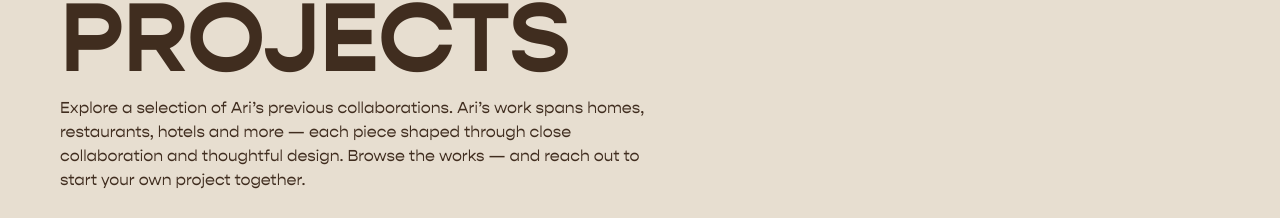
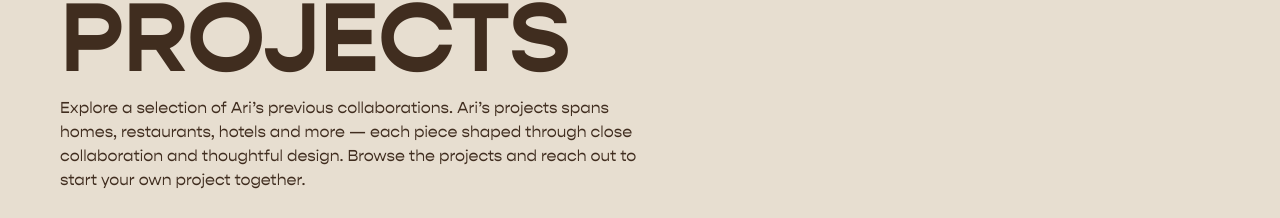
Before and after one commit to espi0001/ciotto-optimeret, a Next.js app: page /works in a window 1280 px wide. Shown: the part 236-454 px from the top of the page. Built offline with nearby package versions, Linux system fonts and the light colour scheme; no server answers; the database is empty; a web font is replaced by a local one.

Commit message:
ændret lidt copy tekst

```diff
--- a/src/app/works/page.jsx
+++ b/src/app/works/page.jsx
@@ -17,7 +17,7 @@ export default async function Works() {
   return (
     <section className="px-section max-w-screen-2xl mx-auto ">
       <article className="flex flex-col gap-8">
-        <TitleSection title="Projects" description="Explore a selection of Ari’s previous collaborations. Ari’s work spans homes, restaurants, hotels and more — each piece shaped through close collaboration and thoughtful design. Browse the works — and reach out to start your own project together." />
+        <TitleSection title="Projects" description="Explore a selection of Ari’s previous collaborations. Ari’s projects spans homes, restaurants, hotels and more — each piece shaped through close collaboration and thoughtful design. Browse the projects and reach out to start your own project together." />
 
         <Button withCopy delayVariant={1.5} variant="primary" link="/contact">
           Contact for inquiries
```
